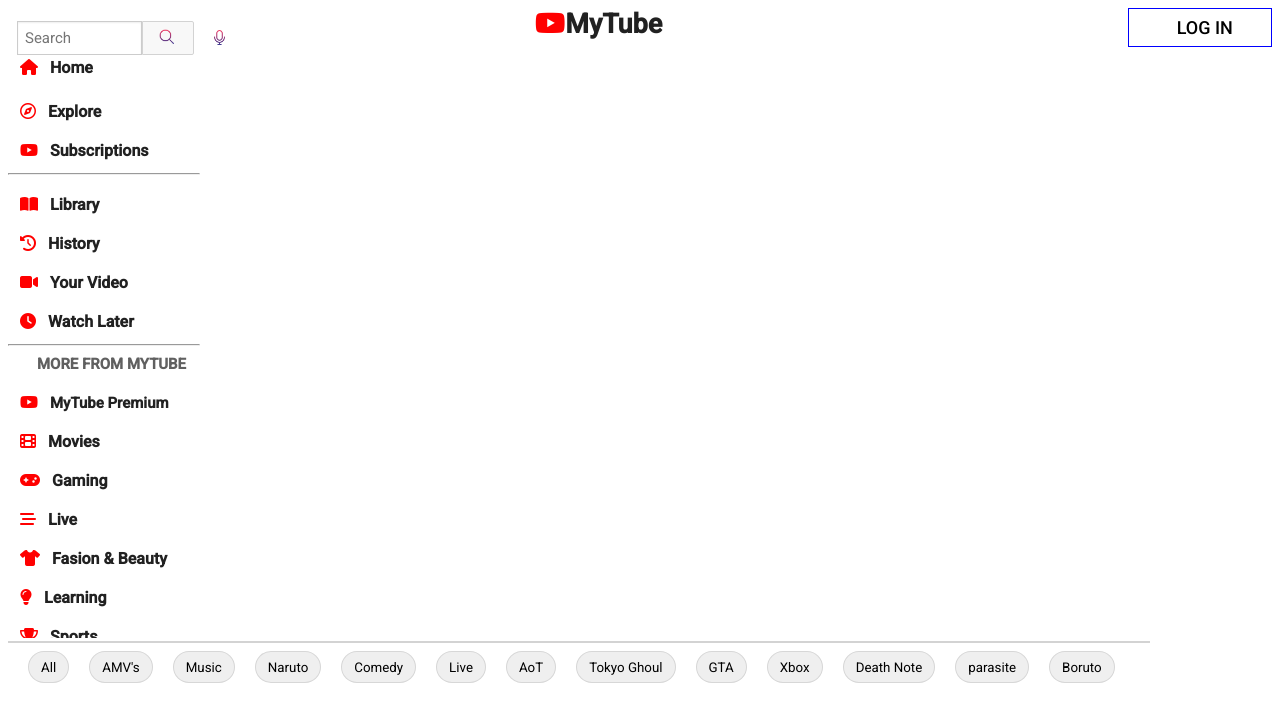
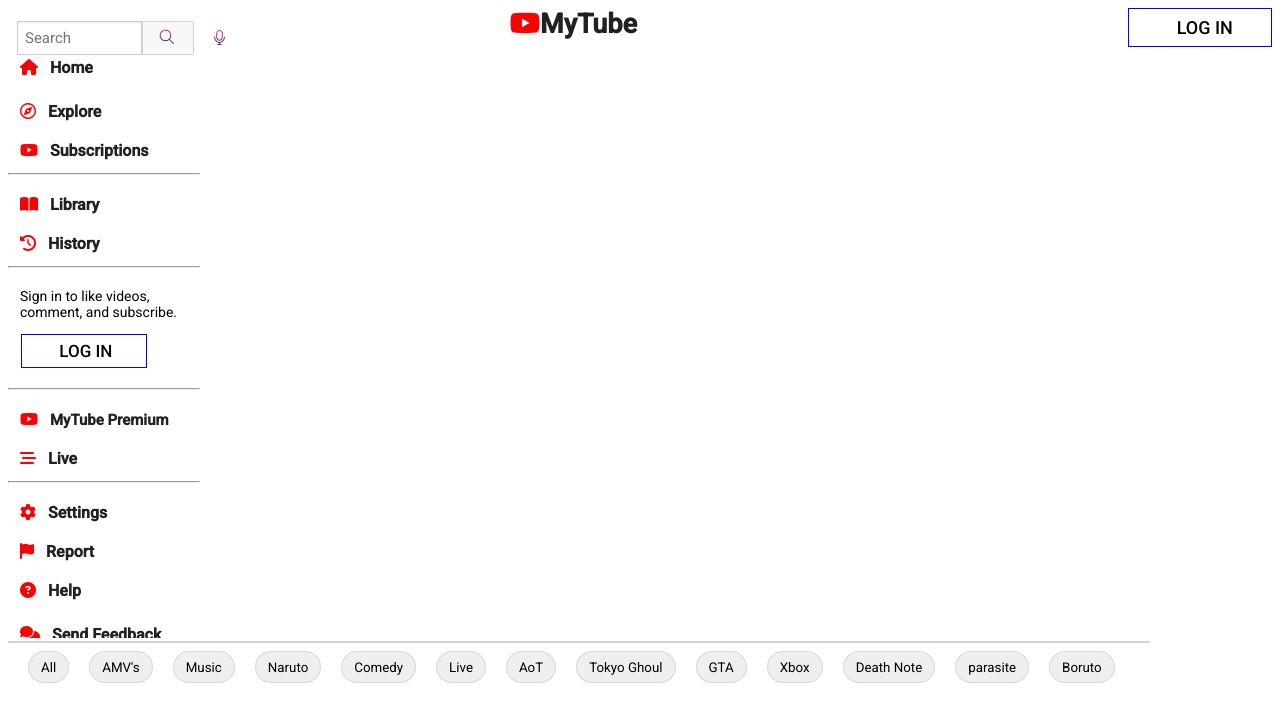
Before and after one commit to ArmaanCode2/MyTube, a PHP site: page / in a window 1280 px wide; the page is wider, and only the part inside the window is pictured. Shown: the top 713 px of that part. Run offline with PHP 8.4, Linux system fonts and the light colour scheme; some libraries are stand-ins or nearby versions.

Commit message:
made leftside logic for options for  not loggedin,made folder for channel page,made folder for create dropdown

```diff
--- /dev/null
+++ b/channel/style.css
@@ -0,0 +1,3 @@
+*{
+    color: red;
+}
--- a/global/dropdown/drop.php
+++ b/global/dropdown/drop.php
@@ -19,7 +19,7 @@
         <img class="icon" src="global/dropdown/img/changeuser.png" alt="change Account">
         <p class="ptag">Switch Account</p>
     </div>
-    <div class="logout cursor hover">
+    <div onclick="logout()" class="logout cursor hover">
         <img class="icon" src="global/dropdown/img/signout.png" alt="sign out">
         <p class="ptag">Sign Out</p>
     </div>
--- a/global/dropdown/style.css
+++ b/global/dropdown/style.css
@@ -92,6 +92,8 @@
 .d-cross{
     height: 35px !important;
     width: 35px !important;
-    top: -10px !important;
-    right: 10px;
+    position: absolute !important;
+    top: 7px !important;
+    right: 16px;
+    left: auto !important;
 }
--- a/index.php
+++ b/index.php
@@ -4,8 +4,8 @@
     <meta charset="utf-8">
     <meta name="viewport" content="width=device-width">
     <title>MyTube</title>
-    <link href="style.css?version=11" rel="stylesheet" type="text/css" />
-    <link rel="stylesheet" href="global/dropdown/style.css?version=4">
+    <link href="style.css?version=12" rel="stylesheet" type="text/css" />
+    <link rel="stylesheet" href="global/dropdown/style.css?version=5">
     <script src="https://kit.fontawesome.com/709718c5e6.js" crossorigin="anonymous"></script>
     <script src="https://cdn.lordicon.com/lusqsztk.js"></script>
   </head>
@@ -50,35 +50,58 @@
 <div id="history" class="h1 all">
 <i class="fas fa-history"><b><p style="display: inline;color:#212121;">History</p></b></i>
 </div>
-
-<div id="your" class="h1 all">
+<?php
+if($loggedin){
+echo '<div id="your" class="h1 all">
 <i class="fas fa-video"><b><p style="display: inline;color:#212121;">Your Video</p></b></i>
 </div>
 
 <div id="watch" class="h1 all">
 <i class="fas fa-clock"><b><p style="display: inline;color:#212121;">Watch Later</p></b></i>
+</div>';
+}
+?>
+<hr width="14%" id="hr">
+<?php
+if($loggedin){
+  echo '<h4 id="h">MORE FROM MYTUBE</h4>';
+}else{
+  echo '<div class="leftsignin">
+  <p>Sign in to like videos, comment, and subscribe.</p>
+  <div onclick="signinBtn()" class="signin">
+              <lord-icon
+                  src="https://cdn.lordicon.com/dklbhvrt.json"
+                  trigger="hover"
+                  style="width:25px;height:25px;margin-right:10px;"
+                  color="blue">
+              </lord-icon>
+              <p>LOG IN</p>
             </div>
-
-<hr width="14%" id="hr">
-
-<h4 id="h">MORE FROM MYTUBE</h4>
-
+  </div>
+  <hr width="14%" id="hr">';
+}
+?>
 <div id="PREMIUM" class="h1 all">
 <i class="fab fa-youtube"><b><p style="display: inline;color:#212121; font-size:15px;">MyTube Premium</p></b></i>
 </div>
-
-<div id="movie" class="h1 all">
+<?php
+if($loggedin){
+  echo '<div id="movie" class="h1 all">
 <i class="fas fa-film"><b><p style="display: inline;color:#212121;">Movies</p></b></i>
 </div>
 
 <div id="game" class="h1 all">
 <i class="fas fa-gamepad"><b><p style="display: inline;color:#212121;">Gaming</p></b></i>
-</div>
+</div>';
+}
+?>
 
 <div id="live" class="h1 all">
 <i class="fas fa-stream"><b><p style="display: inline;color:#212121;">Live</p></b></i>
 </div>
-
+<?php
+if($loggedin){
+  echo '
   <div id="fash" class="h1 all">
     <i class="fas fa-tshirt"><b><p style="display: inline;color:#212121;">Fasion & Beauty</p></b></i>
   </div>
@@ -89,7 +112,9 @@
 
   <div id="game" class="h1 all">
     <i class="fas fa-trophy"><b><p style="display: inline;color:#212121;">Sports</p></b></i>
-</div>
+  </div>';
+}
+?>
 
 <hr width="14%" id="hr">
 
@@ -107,6 +132,12 @@
 
 <div id="send" class="h1 all">
 <i class="fas fa-comments"><b><p style="display: inline;color:#212121;">Send Feedback</p></b></i>
+</div>
+<hr width="14%" id="hr">
+<div class="endInfo">
+  <p>We Team of MyTube present This Website</p>
+  <p>Founder: Deepak Vashisht</p>
+  <p>Developer: Armaan Vashisht</p>
 </div>
 
 </div>
--- a/style.css
+++ b/style.css
@@ -43,7 +43,7 @@
   #logo{
     display: inline-block;
     margin-bottom: 10px;
-    margin-left: 25%;
+    margin-left: 23%;
     cursor: pointer;
     font-size: 27px;
   }
@@ -56,9 +56,10 @@
   }
 
   #i3,#i6,#i4,#i5{
-    font-size: 15px;
+    font-size: 18px;
     display: inline-block;
     cursor: pointer;
+    margin: 0 6px;
   }
 
   #i4{
@@ -376,3 +377,40 @@
   transition: all 2s;
   cursor: default;
 }
+
+.leftsignin{
+  margin: 20px 0;
+}
+
+.leftsignin p{
+  color: black;
+  font-size: 14px;
+}
+
+.leftsignin .signin{
+  width: 54%;
+  float: initial;
+  margin-left: 13px;
+  padding: 6px;
+}
+
+.leftsignin .signin p{
+  font-size: 17px;
+  margin-left: -6px  !important;
+}
+
+.leftsignin lord-icon{
+  margin-right: 11px;
+}
+
+.endInfo p{
+  margin: 5px 0;
+  font-size: 12px;
+  color: #606060;
+  margin-block-start: 0;
+  margin-block-end: 0;
+}
+
+.endInfo p:nth-child(1){
+margin: 10px 0;
+}
```
Also changed, not shown: channel/index.php (added, +13 -0 lines), global/create_dropdown/img/upload.png (added). Lines whose indentation alone changed are shown as unchanged.
